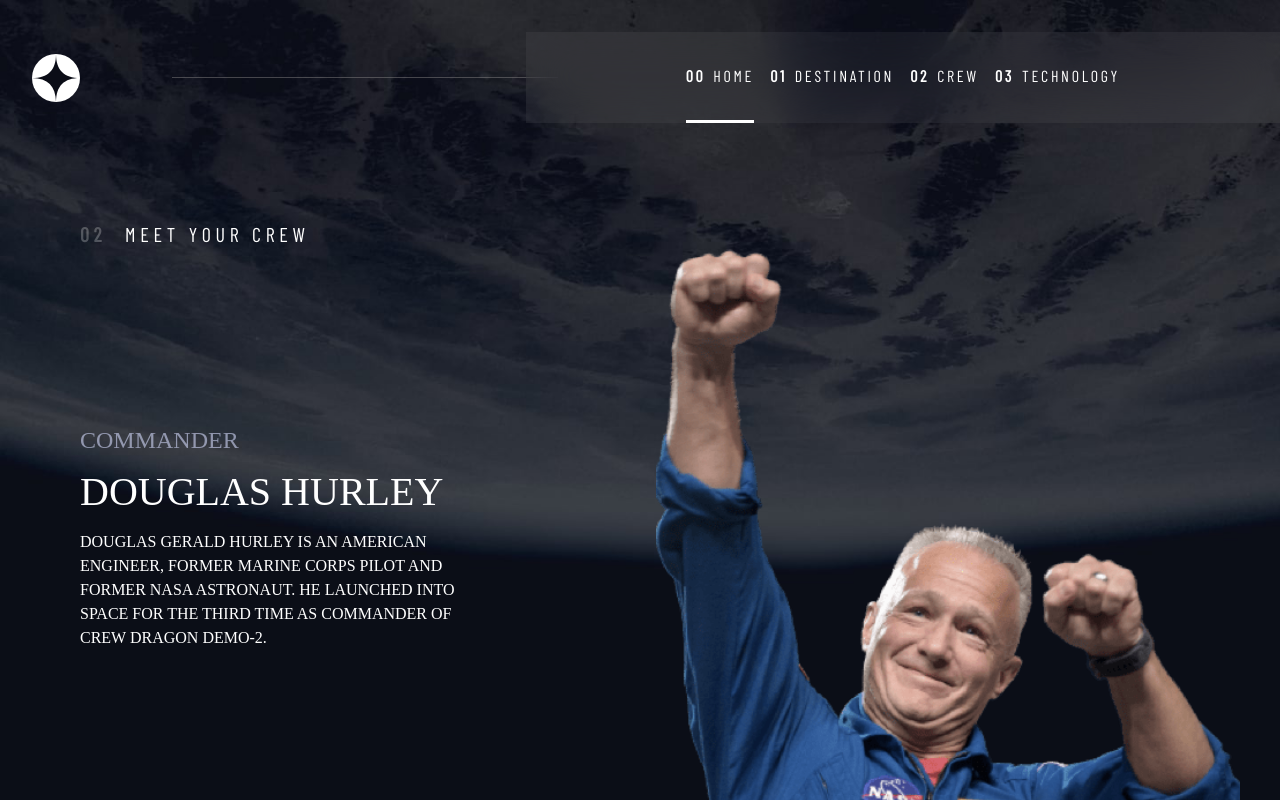
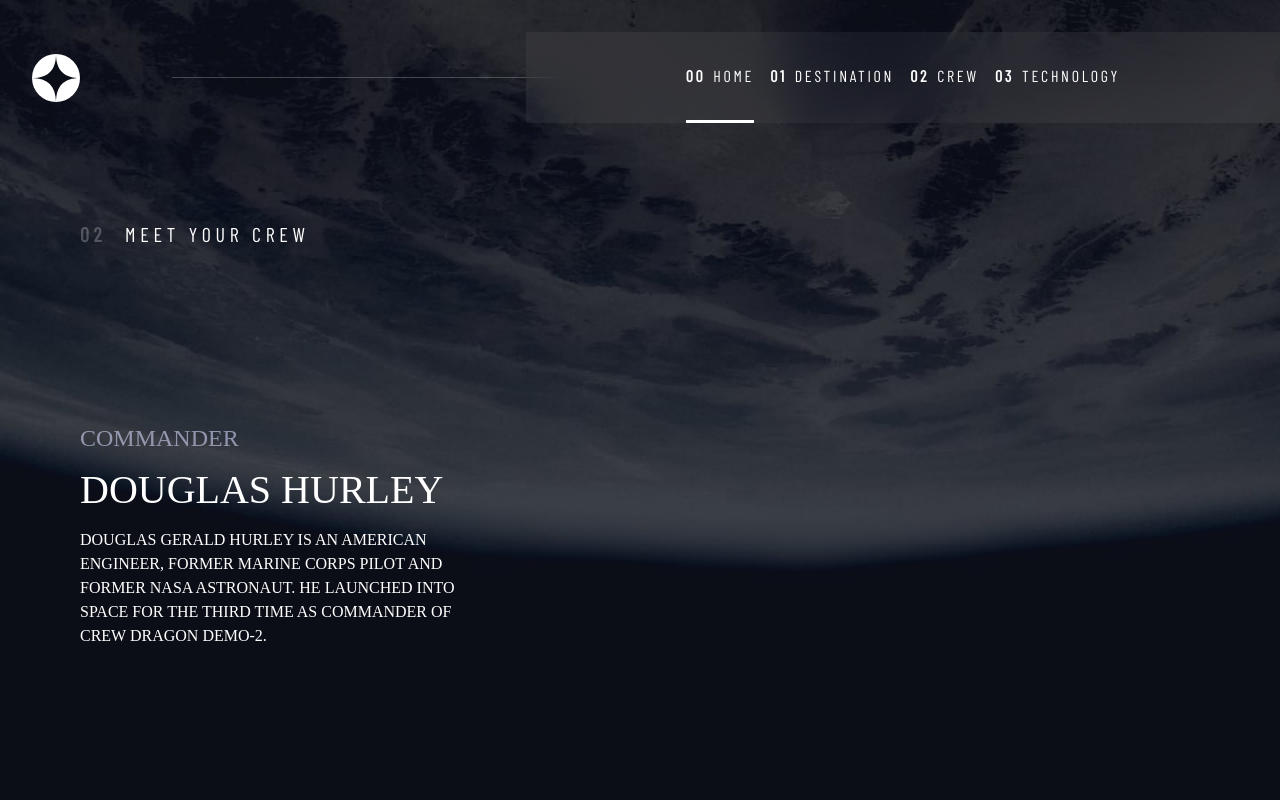
Before and after one commit to DavidofOrange/space-tourism-website, a React (Create React App) app: page /crew in a window 1280 px wide. Shown: the top 800 px of the page. Built offline with nearby package versions, Linux system fonts and the light colour scheme; a web font is replaced by a local one.

Commit message:
Created animation for crew page

```diff
--- a/src/components/Technology.jsx
+++ b/src/components/Technology.jsx
@@ -28,7 +28,6 @@
               </div>
             </main>
 
-
           </section>
         </>
     )
--- a/src/index.css
+++ b/src/index.css
@@ -718,12 +718,25 @@
 }
 
 @media (min-width: 1200px) {
+    /* crew animation */
+    .crew-image {
+        animation: slide-top 0.8s cubic-bezier(0.250, 0.460, 0.450, 0.940) both;
+    }
+    @keyframes slide-top {
+        0% {
+          transform: translateY(600px);
+        }
+        100% {
+          transform: translateY(0);
+        }
+    }
+
     .crew-image[data='0'] {
         width: 36.5rem;
-        height: 50.5rem;
+        height: 50rem;
     }
     .crew-image[data='1'] {
-        width: 34.3rem;
+        width: 34.5rem;
         height: 50.5rem;
     }
     .crew-image[data='2'] {
```
